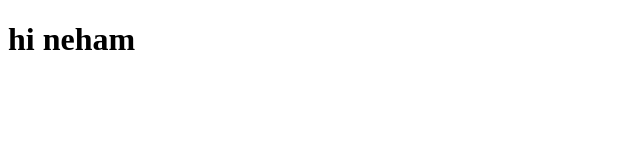
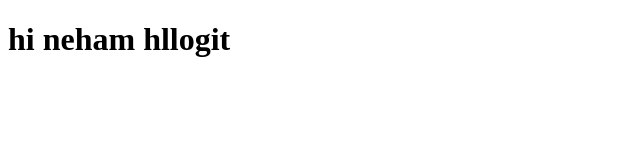
Before and after one commit to Nehamgjan/gitptoject, a plain HTML site: page index.html in a window 1280 px wide. Shown: the whole page, without its empty margins (0-640 px from the left). Drawn offline with Linux system fonts and the light colour scheme.

Commit message:
1st commit

```diff
--- a/index.html
+++ b/index.html
@@ -6,6 +6,6 @@
     <title>Document</title>
 </head>
 <body>
-    <h1>hi neham</h1>
+    <h1>hi neham hllogit</h1>
 </body>
 </html>
```
